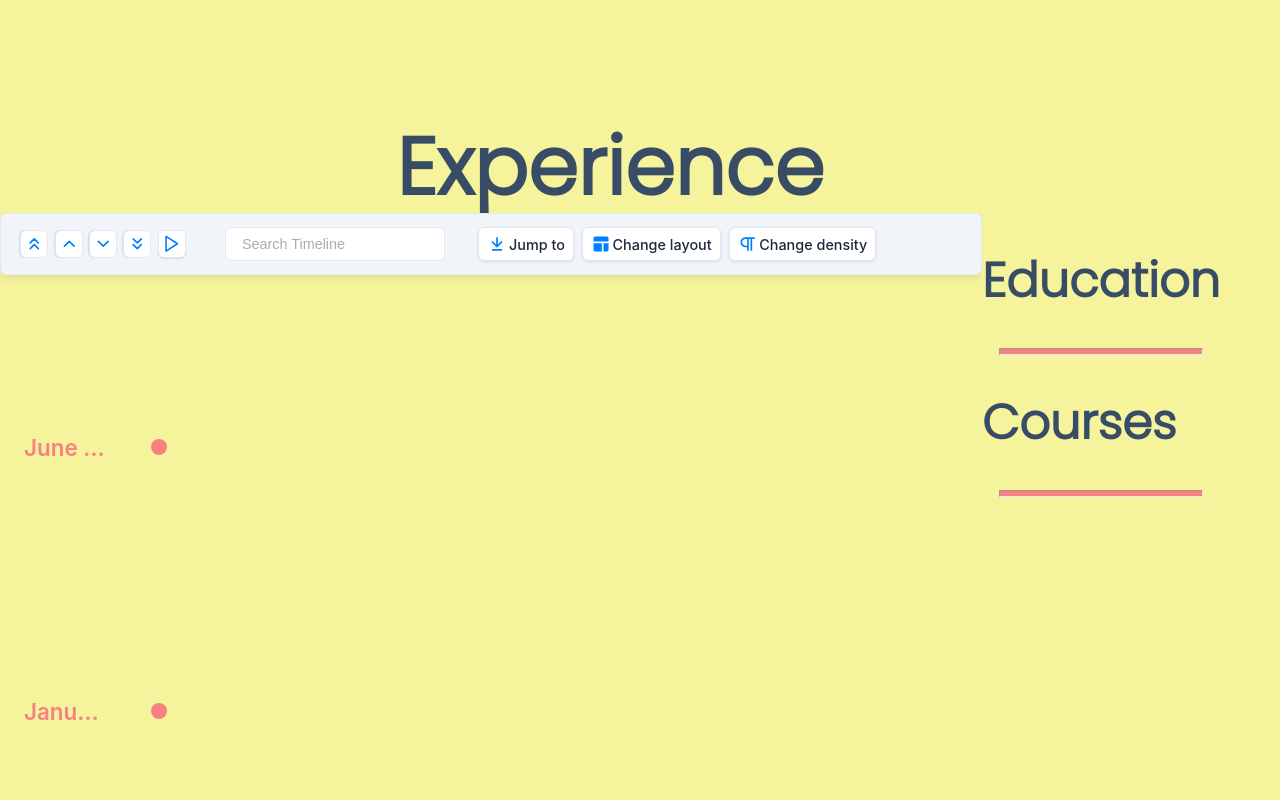
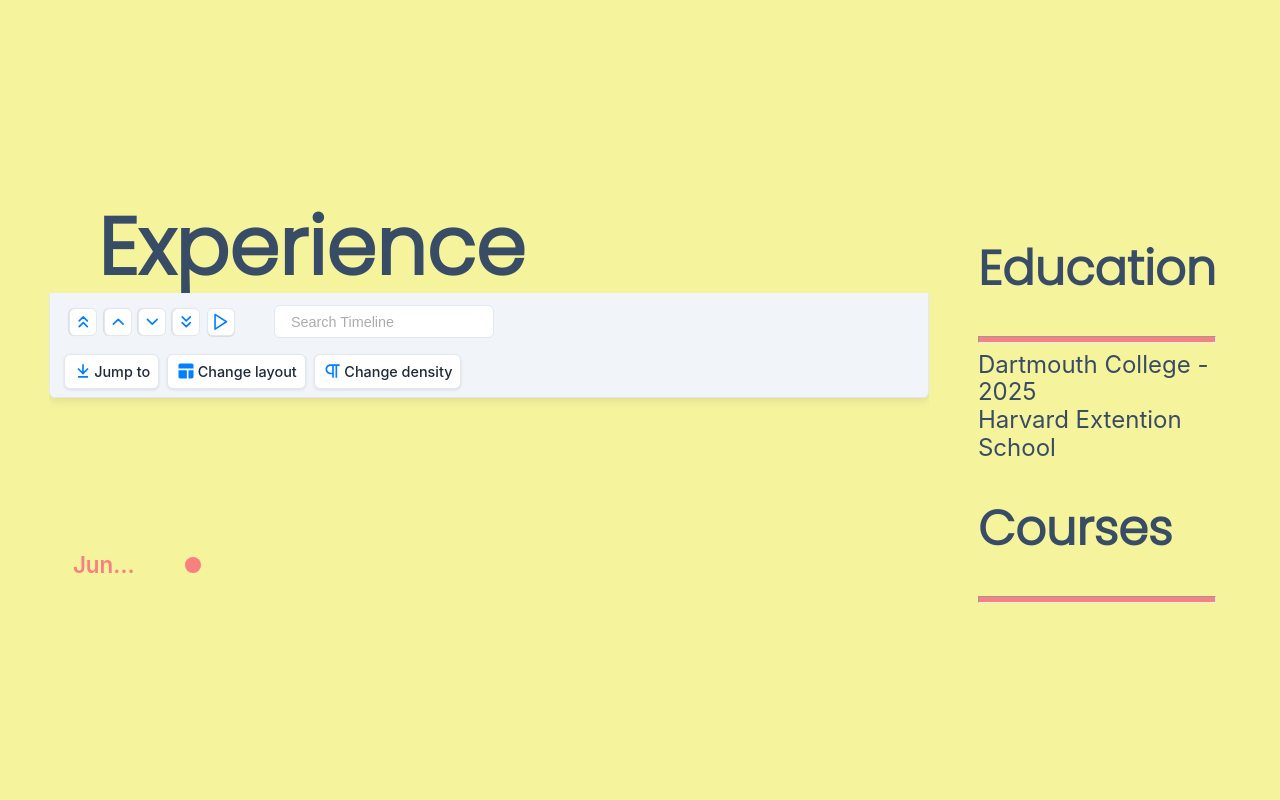
Before and after one commit to kaylie-e-sampson/kaylie.dev, a React (Create React App) app: page / in a window 1280 px wide. Shown: the part 1820-2620 px from the top of the page. Built offline with nearby package versions, Linux system fonts and the light colour scheme.

Commit message:
fixed styling of experience page

```diff
--- a/src/App.css
+++ b/src/App.css
@@ -5,7 +5,6 @@
 
 hr {
   background-color: #F88080;
-  width: 85%;
   height: 5px;
 }
 h1,h2,h3,h4,h5,h6 {
@@ -14,9 +13,9 @@ h1,h2,h3,h4,h5,h6 {
 h1 {
   font-size: 750%;
   font-weight: 300%;
-  margin: 0;
   color: #384D65;
   line-height:115%;
+  margin: 0;
 }
 h2 {
   font-size: 300%;
@@ -47,7 +46,6 @@ h6 {
   font-weight: 100%;
   margin: 0;
   color: #384D65;
-  line-height:115%;
 }
 h7 {
   font-size: 150%;
--- a/src/components/About/About.js
+++ b/src/components/About/About.js
@@ -16,7 +16,7 @@ function About() {
         <h7>
         Hello, world! <br/>
         My name is Kaylie Sampson, and I’m a Dartmouth ’25 from Ashland, New Hampshire.
-        I’m currently pursuing a computer science major modified with digital arts and a minor in human-centered design. <br/>
+        I’m currently pursuing a Computer Science major modified with Digital Arts and a minor in Human-Centered Design. <br/>
         In the past years, I have learned that the potential for computer programming is limitless, and my goal is to be involved in the finding of
         new discoveries that at first seem unreachable. Whether it be designing a robot smarter than that of the human brain, developing applications to be used worldwide, or becoming an experienced hacker in order
         to outsmart other hackers in the world of cybersecurity, the options are endless. But in order for me to reach such dreams, I must continue my journey by immersing myself in new languages, from “Hello, World” to mastery of the syntax, and seeing where it takes me. <br />
--- a/src/components/Experience/Experience.css
+++ b/src/components/Experience/Experience.css
@@ -2,20 +2,22 @@
     box-sizing: border-box;
     width: 100%;
     display: flex;
-    padding-top: 20em;
-    padding-bottom: 10em;
-    padding-right: 5em;
-    padding-left: 5em;
-    text-align: left;
+    padding-top: 5em;
+    padding-bottom: 20em;
     text-decoration: none;
+    flex-direction: column;
+    text-align:left;
+
 }
 #content {
   display: flex;
-  flex-direction: row;
+  flex-direction: column;
+}
+.chrono {
+  margin-bottom:5%;
+  margin-left:5%;
+  margin-right:5%
 }
 .rightContent {
-  align-items: left;
-  justify-content: left;
-  align-content: left;
-  justify-items: left;
+  margin-right: 5%;
 }
--- a/src/components/Experience/Experience.js
+++ b/src/components/Experience/Experience.js
@@ -19,7 +19,7 @@ const Experience = () => {
     title: "May 1940",
     cardTitle: "Women in Computer Science",
     cardSubtitle:"Recruiting Chair",
-    cardDetailedText: "Men of the British Expeditionary Force (BEF) wade out to..",
+    cardDetailedText: "blah blah blah",
   }];
 
     const theme = {
@@ -27,8 +27,8 @@ const Experience = () => {
       secondary: '#384D65',
       cardBgColor: '#F6F39D',
       cardForeColor: '#384D65',
-      titleColor: '#F88080',
-      titleCoverActive: '#384D65'
+      titleColor: '#F88080'
+
     }
 
     const fontSizes = {
@@ -39,17 +39,22 @@ const Experience = () => {
     }
 
     return (
-      <div id ='experience' style={{  paddingRight:60 }}>
-        <h5>Experience</h5>
+      <div className="Experience" id='experience' style={{flexDirection:"row"}}>
+
         <div id = 'content'>
-           <Chrono classname = 'experience' items={items} slideShow mode="VERTICAL" theme={theme} fontSizes={fontSizes} hideControls={true} lineWidth={5} activeItemIndex={-1} />
-           <div className = 'rightContent'>
+          <h5 style={{marginLeft: "10%"}}>Experience</h5>
+          <div className="chrono">
+            <Chrono items={items} slideShow mode="VERTICAL" theme={theme} fontSizes={fontSizes} hideControls={true} lineWidth={5} activeItemIndex={-1} />
+           </div>
+        </div>
+        <div className = 'rightContent'>
              <h2>Education</h2>
              <hr></hr>
+             <h7>Dartmouth College - 2025</h7> <br/>
+             <h7>Harvard Extention School</h7>
               <h2>Courses</h2>
               <hr></hr>
            </div>
-        </div>
       </div>
     )
   }
```
